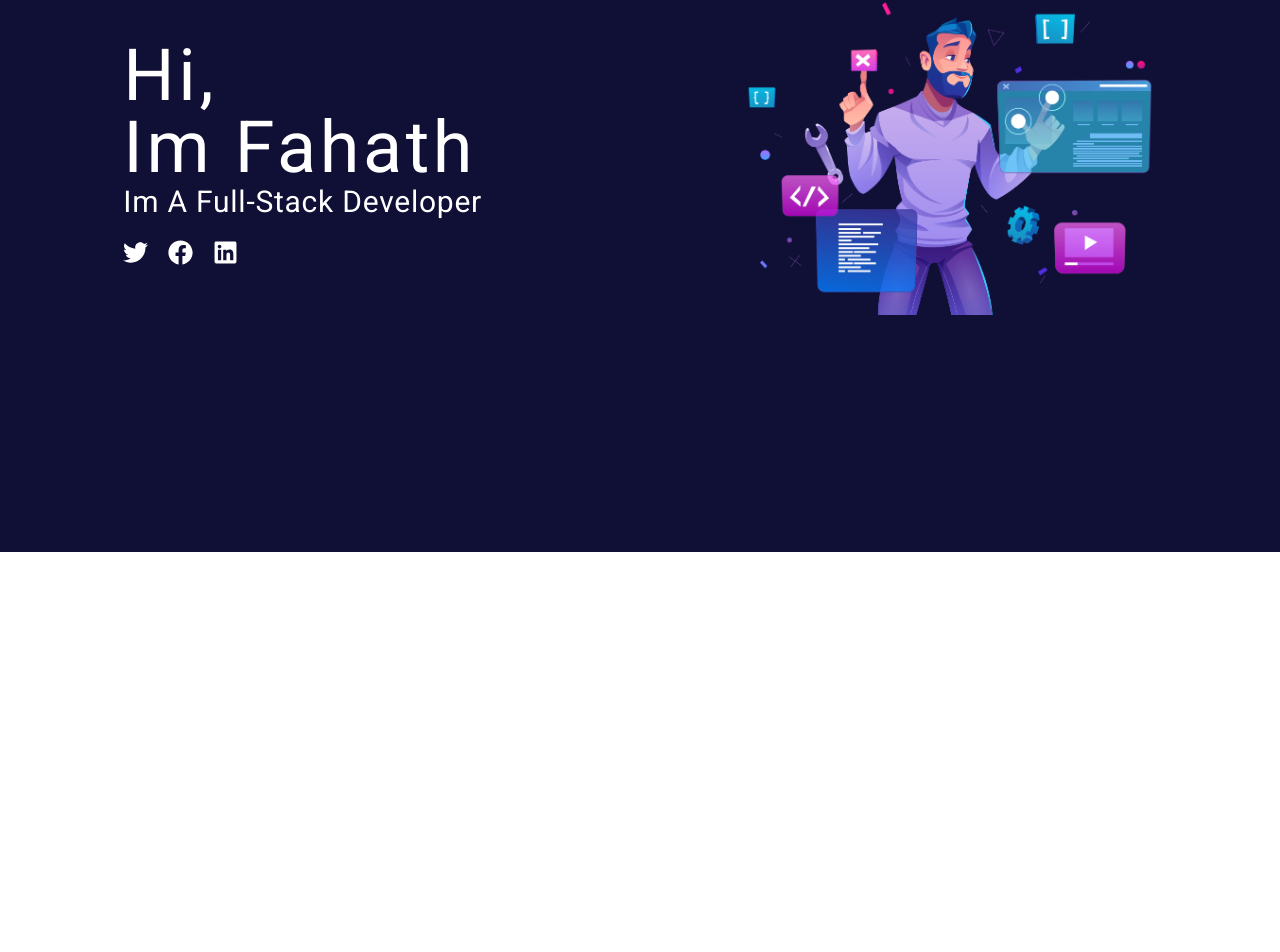
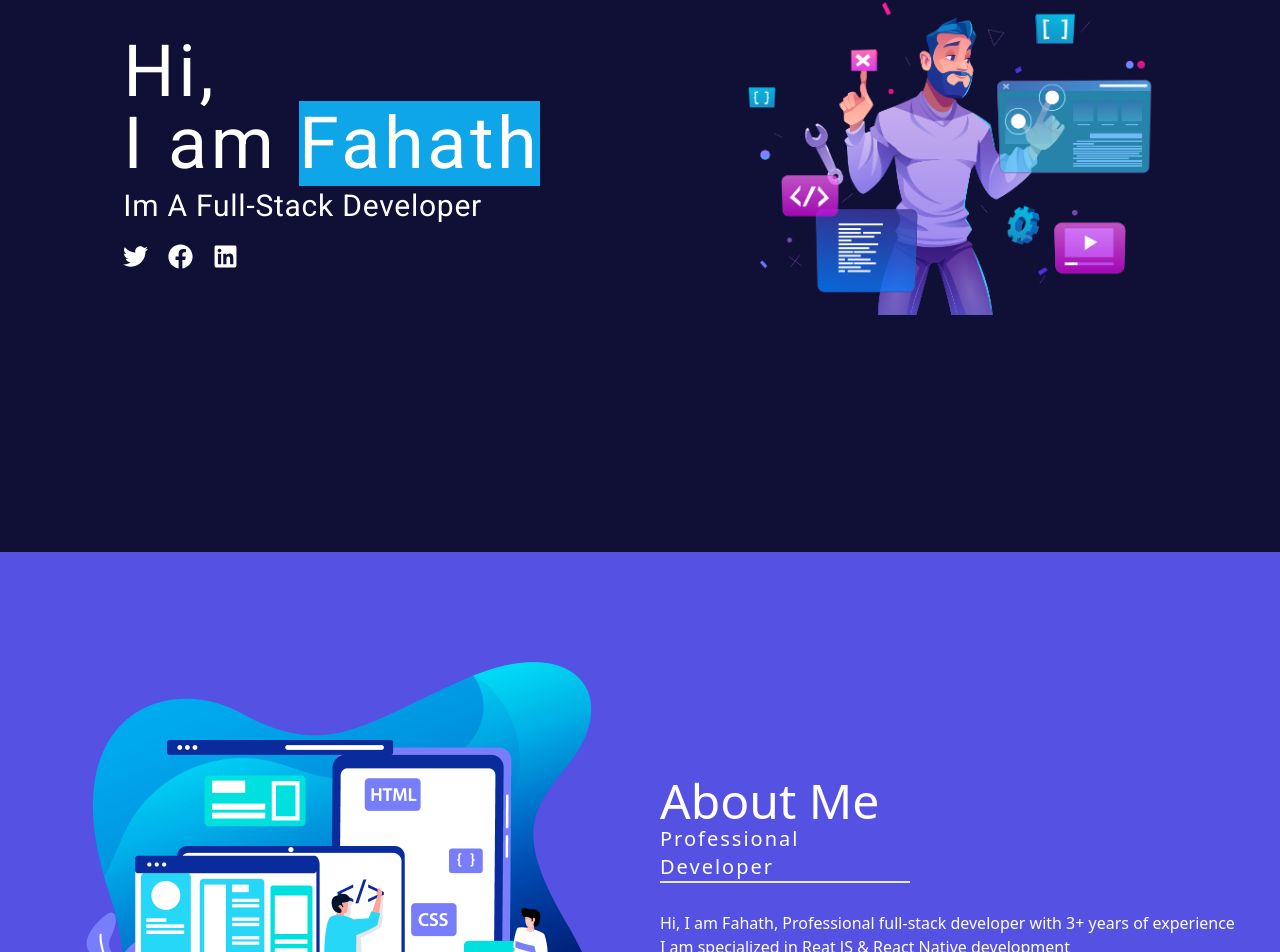
Before and after one commit to fmfahath/reactjs-portfolio-1, a React (Create React App) app: page / in a window 1280 px wide. Shown: the part 308-1260 px from the top of the page. Before the commit the page ends 860 px from the top, so only its background shows below. Built offline with nearby package versions, Linux system fonts and the light colour scheme.

Commit message:
About m section : txt / immg added

```diff
--- a/src/App.js
+++ b/src/App.js
@@ -1,4 +1,5 @@
 import './App.css';
+import About from './commponents/About';
 import Header from './commponents/Header';
 import Hero from './commponents/Hero';
 
@@ -7,6 +8,7 @@ function App() {
     <div className="App">
       <Header />
       <Hero />
+      <About />
     </div>
   );
 }
--- /dev/null
+++ b/src/commponents/About.js
@@ -0,0 +1,20 @@
+import aboutImg from '../assets/1.png';
+
+export default function About() {
+    return (
+        <div className='flex justify-center items-center  gap-10 px-5 py-10 bg-primary'>
+            <div className='w-1/2'>
+                <img src={aboutImg}></img>
+            </div>
+            <div className='w-1/2 text-white'>
+                <h2 className='text-5xl'>About Me</h2>
+                <p className='text-xl tracking-widest border-b-[2px] w-[250px]'>Professional Developer</p>
+                <div className='mt-7'>
+                    <p>Hi, I am Fahath, Professional full-stack developer with 3+ years of experience</p>
+                    <p>I am specialized in Reat JS & React Native development</p>
+                    <p>I design and code beautifully simple things and i love what i do. Just simple like that!</p>
+                </div>
+            </div>
+        </div>
+    )
+}
--- a/src/commponents/Hero.js
+++ b/src/commponents/Hero.js
@@ -7,17 +7,17 @@ export default function Hero() {
         <section className='flex flex-col md:flex-row justify-center items-center w-full h-screen px-5 bg-secondary text-white font-roboto-font'>
             <div className='flex flex-col w-full md:w-1/2 text-center md:text-left'>
                 <h1 className='hidden md:block text-5xl md:text-7xl tracking-wider'>Hi, <br />
-                    Im Fahath
-                    <p className='text-2xl md:text-3xl tracking-wide'>Im  A  Full-Stack Developer</p>
+                    I am <span className='bg-sky-500'>Fahath</span>
+                    <p className='text-2xl md:text-3xl tracking-wide mt-2'>Im  A  Full-Stack Developer</p>
                 </h1>
                 {/* mobile view */}
-                <h1 className='block md:hidden text-5xl md:text-7xl tracking-wider'>Hi, Im Fahath
+                <h1 className='block md:hidden text-5xl md:text-7xl tracking-wider'>Hi, Im <span className='bg-sky-500'>Fahath</span>
                     <p className='text-2xl md:text-3xl tracking-wide'>Im  A  Full-Stack Developer</p>
                 </h1>
                 <div className='flex flex-row justify-center md:justify-start gap-5 mt-5'>
-                    <a href='#'><FaTwitter size={25} className='hover:text-blue-500' /></a>
-                    <a href='#'><FaFacebook size={25} className='hover:text-blue-500' /></a>
-                    <a href='#'><FaLinkedin size={25} className='hover:text-blue-500' /></a>
+                    <a href='#'><FaTwitter size={25} className='hover:text-sky-500' /></a>
+                    <a href='#'><FaFacebook size={25} className='hover:text-sky-500' /></a>
+                    <a href='#'><FaLinkedin size={25} className='hover:text-sky-500' /></a>
                 </div>
             </div>
             <img src={HeroImg} className='w-1/2 mt-10 md:w-1/3 md:mt-0 '></img>
```
